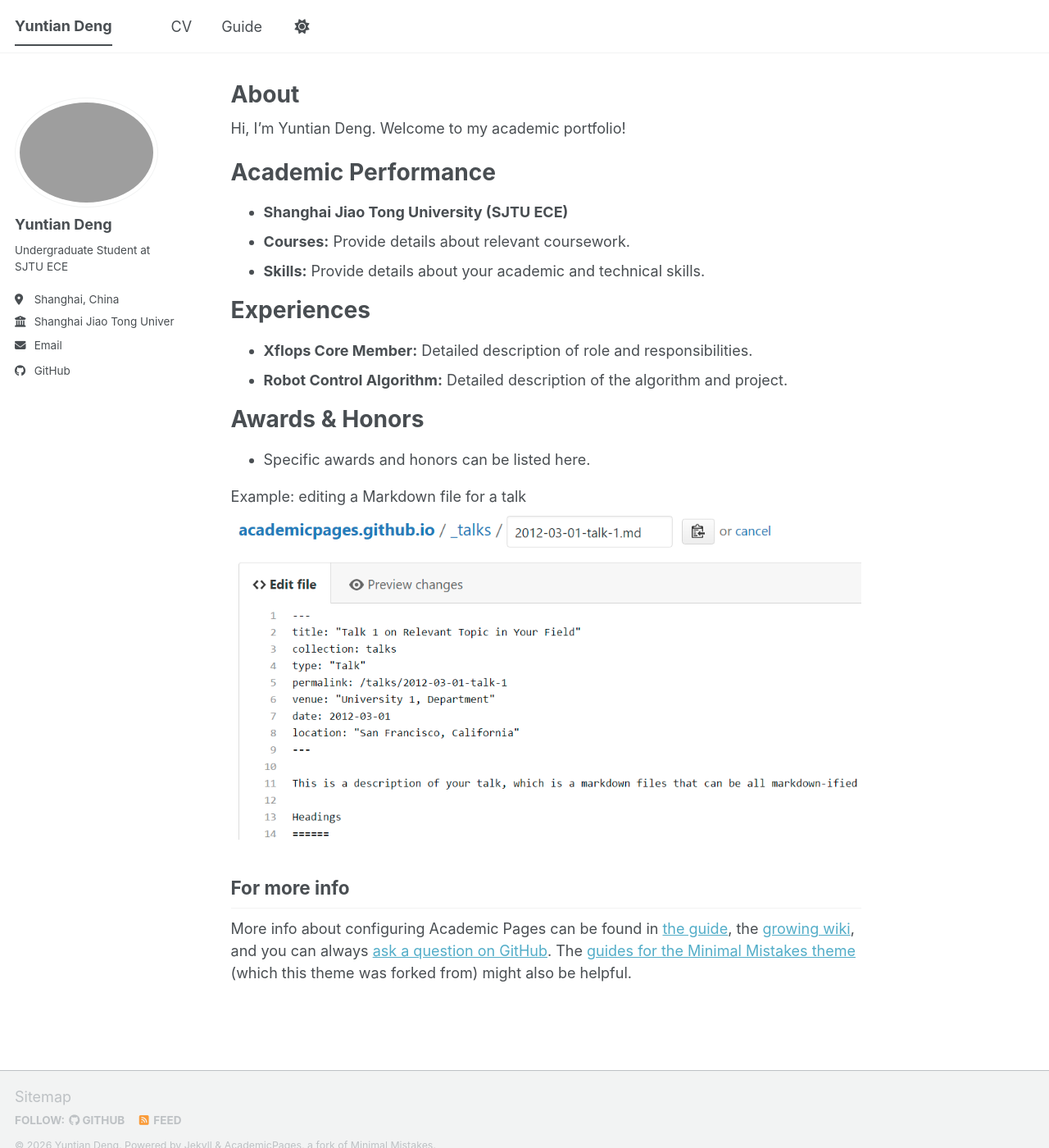
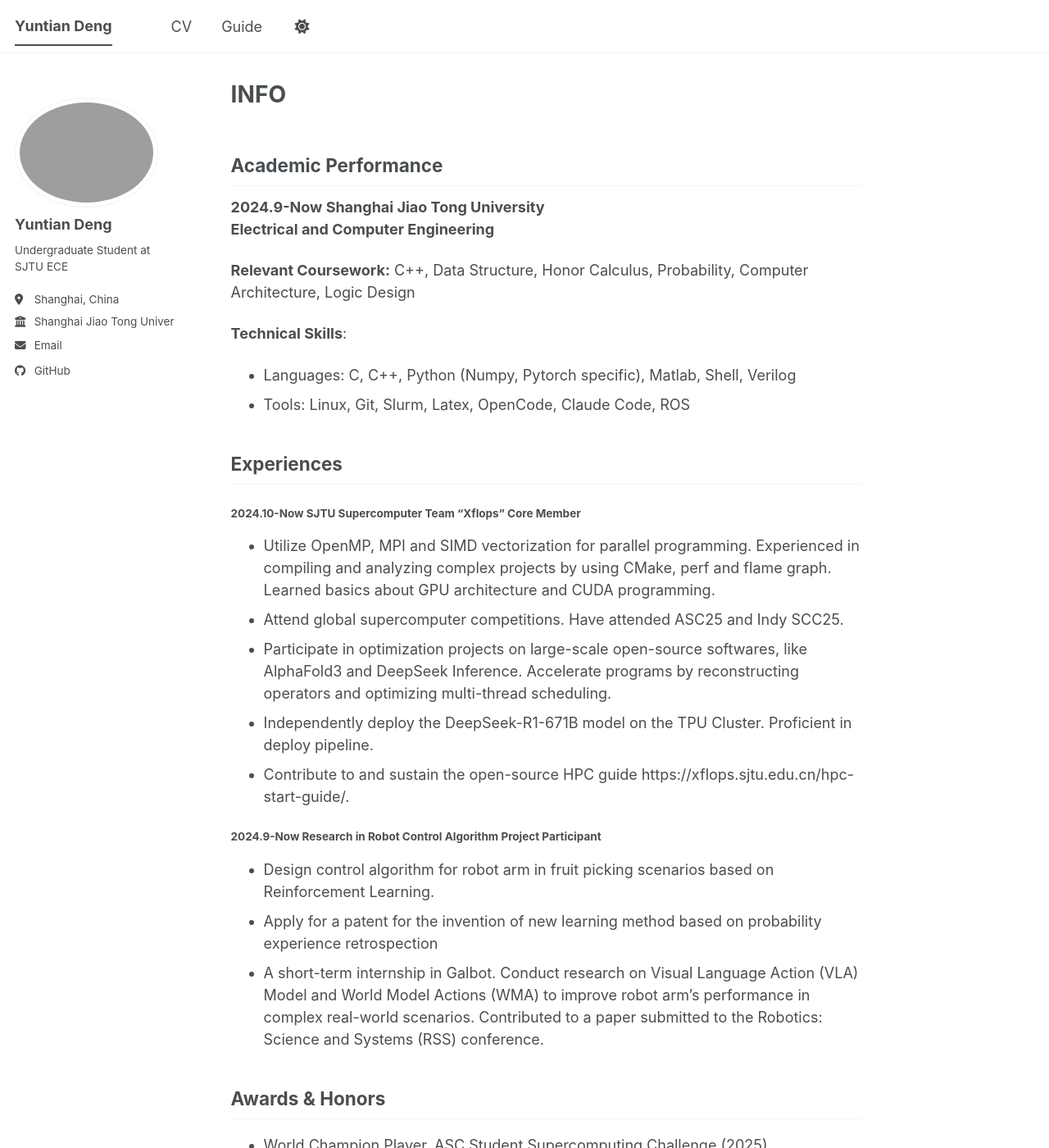
Before and after one commit to michaeldyt/michaeldyt.github.io, a Jekyll site: the page built from _pages/about.md, in a window 1280 px wide and 1400 px high. Shown: the whole window at 82% size. Built offline with Jekyll 4.4.1, drawn with Linux system fonts in a browser that asks for light colours; a script bundle is joined from its source files by our own code; library files that are not in the unit come from our copies; some of the changed text lies outside the part shown.

Commit message:
feat: add detailed person info

```diff
--- a/_pages/about.md
+++ b/_pages/about.md
@@ -1,33 +1,38 @@
 ---
 permalink: /
-title: "About"
+title: "INFO"
 author_profile: true
 redirect_from:
   - /about/
   - /about.html
 ---
 
-Hi, I'm Yuntian Deng. Welcome to my academic portfolio!
+## Academic Performance
+**2024.9-Now   Shanghai Jiao Tong University** <br>
+**Electrical and Computer Engineering**
 
-Academic Performance
-======
-*   **Shanghai Jiao Tong University (SJTU ECE)**
-*   **Courses:** Provide details about relevant coursework.
-*   **Skills:** Provide details about your academic and technical skills.
+**Relevant Coursework:** C++, Data Structure, Honor Calculus, Probability, Computer Architecture, Logic Design
 
-Experiences
-======
-*   **Xflops Core Member:** Detailed description of role and responsibilities.
-*   **Robot Control Algorithm:** Detailed description of the algorithm and project.
+**Technical Skills**:
+- Languages: C, C++, Python (Numpy, Pytorch specific), Matlab, Shell, Verilog
+- Tools: Linux, Git, Slurm, Latex, OpenCode, Claude Code, ROS
 
-Awards & Honors
-======
-*   Specific awards and honors can be listed here.
+## Experiences
+#### 2024.10-Now SJTU Supercomputer Team “Xflops” Core Member
+- Utilize OpenMP, MPI and SIMD vectorization for parallel programming. Experienced in compiling and analyzing complex projects by using CMake, perf and flame graph. Learned basics about GPU architecture and CUDA programming.
+- Attend global supercomputer competitions. Have attended ASC25 and Indy SCC25.
+- Participate in optimization projects on large-scale open-source softwares, like AlphaFold3 and DeepSeek Inference. Accelerate programs by reconstructing operators and optimizing multi-thread scheduling.
+- Independently deploy the DeepSeek-R1-671B model on the TPU Cluster. Proficient in deploy pipeline.
+- Contribute to and sustain the open-source HPC guide https://xflops.sjtu.edu.cn/hpc-start-guide/.
 
+#### 2024.9-Now Research in Robot Control Algorithm Project Participant
+- Design control algorithm for robot arm in fruit picking scenarios based on Reinforcement Learning.
+- Apply for a patent for the invention of new learning method based on probability experience retrospection
+- A short-term internship in Galbot. Conduct research on Visual Language Action (VLA) Model and World Model Actions (WMA) to improve robot arm’s performance in complex real-world scenarios. Contributed to a paper submitted to the Robotics: Science and Systems (RSS) conference.
 
-Example: editing a Markdown file for a talk
-![Editing a Markdown file for a talk](/images/editing-talk.png)
-
-For more info
-------
-More info about configuring Academic Pages can be found in [the guide](https://academicpages.github.io/markdown/), the [growing wiki](https://github.com/academicpages/academicpages.github.io/wiki), and you can always [ask a question on GitHub](https://github.com/academicpages/academicpages.github.io/discussions). The [guides for the Minimal Mistakes theme](https://mmistakes.github.io/minimal-mistakes/docs/configuration/) (which this theme was forked from) might also be helpful.
+## Awards & Honors
+- World Champion Player, ASC Student Supercomputing Challenge (2025)
+- China National Scholarship (2025)
+- John Wu & Jane Sun Excellence Scholarship (2025)
+- Silver Medal, University Physics Competition (2024)
+- National 1st Prize, 37th China Adolescence Science & Innovation Contest (2023)
```
Also changed, not shown: images/profile-default.png (added), 1 other file.
